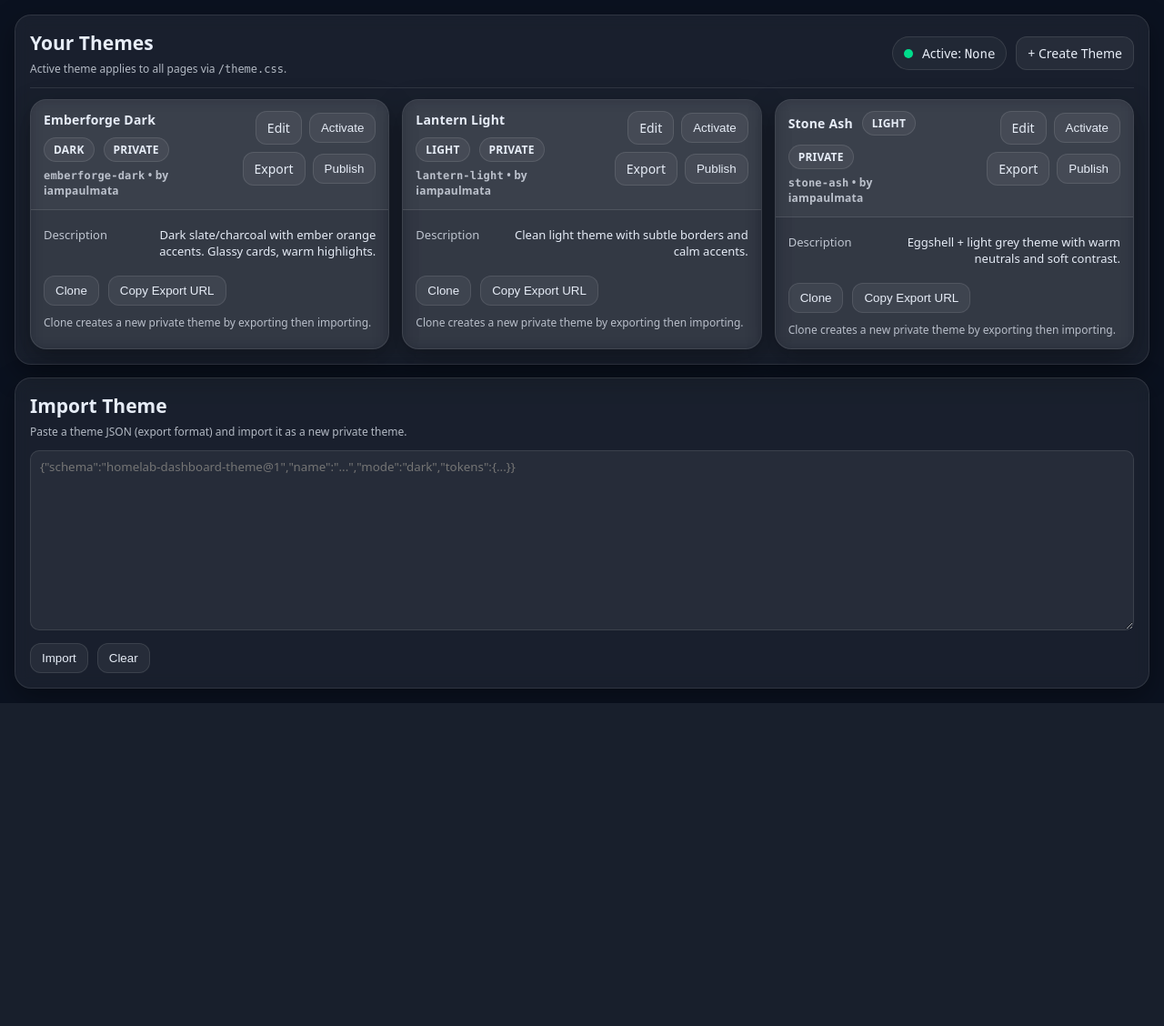
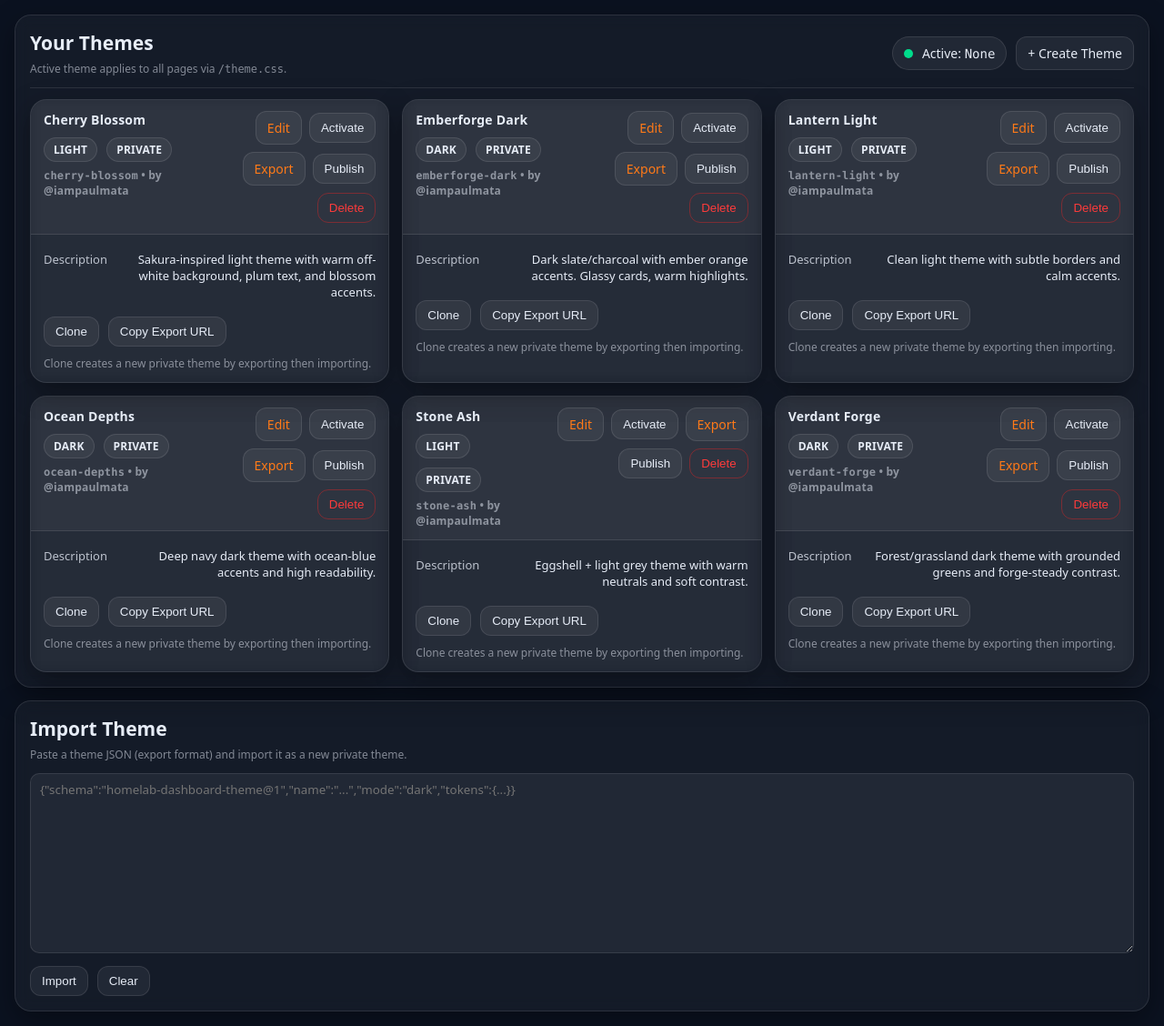
Before and after one commit to iampaulmata/watchforge, a Flask app: page /themes in a window 1280 px wide. Shown: the part 82-1210 px from the top of the page at 91% size. Before the commit the page ends 855 px from the top, so only its background shows below. Run offline with Flask 3, Linux system fonts and the light colour scheme; the visitor is signed in with stand-in values (Sample User, id 1).

Commit message:
added a few new themes and fixes

```diff
--- a/app/static/dashboard.css
+++ b/app/static/dashboard.css
@@ -329,3 +329,213 @@ input[type="color"].input{
 /* Density hint (a tiny tweak) */
 body[data-compact="1"] .row{ padding: 4px 0; }
 body[data-compact="1"] .card-body{ padding: 10px 12px; }
+
+/* Theme cards should use theme tokens, not hardcoded white */
+.theme-card,
+.theme-tile,
+.card { /* include whatever class your theme tiles actually use */
+  background: var(--surface);
+  border: 1px solid var(--border);
+  color: var(--text);
+  box-shadow: var(--shadow);
+  border-radius: var(--radius);
+  backdrop-filter: blur(var(--blur));
+}
+
+/* If you have a subtle inner section on the card */
+.theme-card .section,
+.theme-card .meta,
+.card .section {
+  background: var(--surface-2);
+  border: 1px solid var(--border);
+  border-radius: calc(var(--radius) - 6px);
+}
+
+/* Pills/badges on the theme cards */
+.badge,
+.pill {
+  background: var(--surface-2);
+  border: 1px solid var(--border);
+  color: var(--text);
+}
+
+/* Links/buttons inside the cards */
+.theme-card a,
+.card a {
+  color: var(--accent);
+}
+.theme-card a:hover,
+.card a:hover {
+  color: var(--accent-2);
+}
+/* Themes page layout helpers */
+.panel-head {
+  display: flex;
+  gap: 12px;
+  align-items: center;
+  justify-content: space-between;
+  flex-wrap: wrap;
+}
+
+.panel-head__left { display: grid; gap: 6px; }
+.panel-head__right {
+  display: flex;
+  gap: 10px;
+  align-items: center;
+  flex-wrap: wrap;
+}
+
+.panel-title { margin: 0; }
+
+.panel--spaced { margin-top: var(--gap); }
+
+.panel-actions {
+  display: flex;
+  gap: 10px;
+  flex-wrap: wrap;
+  margin-top: 10px;
+}
+
+/* Theme grid + card structure */
+.theme-grid {
+  display: grid;
+  grid-template-columns: repeat(auto-fit, minmax(320px, 1fr));
+  gap: var(--gap);
+}
+
+.theme-card { cursor: default; }
+
+.theme-card__header {
+  display: flex;
+  align-items: flex-start;
+  justify-content: space-between;
+  gap: 12px;
+}
+
+.theme-card__title {
+  display: flex;
+  flex-direction: column;
+  gap: 6px;
+  align-items: flex-start;
+}
+
+.theme-badges {
+  display: flex;
+  gap: 10px;
+  align-items: center;
+  flex-wrap: wrap;
+}
+
+.theme-card__actions {
+  display: flex;
+  gap: 8px;
+  align-items: center;
+  flex-wrap: wrap;
+  justify-content: flex-end;
+}
+
+.inline-form { display: inline; }
+
+.theme-card__footer { padding-top: 0; }
+
+.theme-card__tools {
+  display: flex;
+  gap: 10px;
+  flex-wrap: wrap;
+}
+
+.theme-card__hint { margin-top: 10px; }
+
+/* Danger button */
+.btn.danger {
+  border-color: rgba(220, 38, 38, 0.35);
+  color: var(--bad);
+}
+
+.btn.danger:hover {
+  border-color: rgba(220, 38, 38, 0.55);
+}
+
+/* Optional: disabled danger button readability */
+.btn.danger:disabled {
+  opacity: 0.55;
+  cursor: not-allowed;
+}
+
+/* ============================
+   THEMES PAGE: TOKEN OVERRIDES
+   Fixes dark-theme readability
+   ============================ */
+
+/* Ensure the page uses theme background + text */
+body {
+  background: var(--bg);
+  color: var(--text);
+  font-family: var(--ui-font);
+  font-size: var(--text-size);
+}
+
+/* Panels should be theme surfaces, not hard-coded gray */
+.panel {
+  background: var(--surface);
+  border: 1px solid var(--border);
+  box-shadow: var(--shadow);
+  border-radius: var(--radius);
+  backdrop-filter: blur(var(--blur));
+}
+
+/* Cards should be theme surfaces too */
+.card {
+  background: var(--surface);
+  border: 1px solid var(--border);
+  box-shadow: var(--shadow);
+  border-radius: var(--radius);
+  color: var(--text);
+}
+
+/* If you have any inner “sections” that were tinted */
+.card-body,
+.card-header {
+  color: var(--text);
+}
+
+/* Small helper text must use muted token */
+.small-note {
+  color: var(--muted);
+}
+
+/* Pills + badges should not default to light backgrounds */
+.pill,
+.badge {
+  background: var(--surface-2);
+  border: 1px solid var(--border);
+  color: var(--text);
+}
+
+/* Links inside cards/panels */
+a {
+  color: var(--accent);
+}
+a:hover {
+  color: var(--accent-2);
+}
+
+/* Buttons: ensure they’re not forcing light backgrounds */
+.btn {
+  color: var(--text);
+  border: 1px solid var(--border);
+  background: var(--surface-2);
+}
+.btn:hover {
+  border-color: rgba(255, 255, 255, 0.18);
+}
+
+/* Keep your danger button readable across themes */
+.btn.danger {
+  color: var(--bad);
+  border-color: rgba(220, 38, 38, 0.45);
+  background: transparent;
+}
+.btn.danger:hover {
+  border-color: rgba(220, 38, 38, 0.70);
+}
--- a/app/templates/themes.html
+++ b/app/templates/themes.html
@@ -87,6 +87,13 @@
                       {% if t.is_public %}Unpublish{% else %}Publish{% endif %}
                     </button>
                   </form>
+                  <form method="post" action="/themes/{{ t.id }}/delete" style="display:inline;"
+                      onsubmit="return confirmDelete('{{ t.name|e }}', '{{ t.slug|e }}', {{ 'true' if (active_slug and t.slug == active_slug) else 'false' }});">
+                  <button class="btn danger" type="submit" {% if active_slug and t.slug == active_slug %}disabled{% endif %}>
+                    Delete
+                  </button>
+                </form>
+
                 </div>
               </div>
 
@@ -199,6 +206,14 @@
         prompt("Copy this URL:", url);
       }
     }
+
+    function confirmDelete(name, slug, isActive) {
+      if (isActive) {
+        alert("You can't delete the active theme. Activate a different theme first.");
+        return false;
+      }
+      return confirm(`Delete theme "${name}" (${slug})?\n\nThis cannot be undone.`);
+    }
   </script>
 </body>
 </html>
--- /dev/null
+++ b/app/themes/cherry_blossom.json
@@ -0,0 +1,40 @@
+{
+  "schema": "homelab-dashboard-theme@1",
+  "name": "Cherry Blossom",
+  "id": "cherry-blossom",
+  "author": "@iampaulmata",
+  "description": "Sakura-inspired light theme with warm off-white background, plum text, and blossom accents.",
+  "mode": "light",
+  "tokens": {
+    "--bg": "#FAF7F8",
+    "--surface": "rgba(43, 31, 36, 0.035)",
+    "--surface-2": "rgba(43, 31, 36, 0.06)",
+    "--text": "#2B1F24",
+    "--muted": "rgba(43, 31, 36, 0.68)",
+    "--border": "rgba(43, 31, 36, 0.13)",
+
+    "--accent": "#B84A74",
+    "--accent-2": "#E79AB5",
+
+    "--good": "#cf5bc3",
+    "--warn": "#e846aa",
+    "--bad": "#8a0155",
+
+    "--radius": "16px",
+    "--shadow": "0 10px 26px rgba(43, 31, 36, 0.10)",
+    "--blur": "6px",
+    "--glass": "0.65",
+
+    "--ui-font": "system-ui, -apple-system, Segoe UI, Roboto, sans-serif",
+    "--mono-font": "ui-monospace, SFMono-Regular, Menlo, Monaco, Consolas, Liberation Mono, monospace",
+    "--text-size": "14px",
+    "--title-size": "18px",
+
+    "--pad": "16px",
+    "--gap": "14px",
+    "--compact": "0",
+
+    "--warn-pct": "80",
+    "--danger-pct": "95"
+  }
+}
--- a/app/themes/emberforge-dark.json
+++ b/app/themes/emberforge-dark.json
@@ -2,7 +2,7 @@
   "schema": "homelab-dashboard-theme@1",
   "name": "Emberforge Dark",
   "id": "emberforge-dark",
-  "author": "iampaulmata",
+  "author": "@iampaulmata",
   "description": "Dark slate/charcoal with ember orange accents. Glassy cards, warm highlights.",
   "mode": "dark",
   "tokens": {
--- a/app/themes/lantern-light.json
+++ b/app/themes/lantern-light.json
@@ -2,7 +2,7 @@
   "schema": "homelab-dashboard-theme@1",
   "name": "Lantern Light",
   "id": "lantern-light",
-  "author": "iampaulmata",
+  "author": "@iampaulmata",
   "description": "Clean light theme with subtle borders and calm accents.",
   "mode": "light",
   "tokens": {
--- /dev/null
+++ b/app/themes/ocean_depths.json
@@ -0,0 +1,40 @@
+{
+  "schema": "homelab-dashboard-theme@1",
+  "name": "Ocean Depths",
+  "id": "ocean-depths",
+  "author": "@iampaulmata",
+  "description": "Deep navy dark theme with ocean-blue accents and high readability.",
+  "mode": "dark",
+  "tokens": {
+    "--bg": "#0B1620",
+    "--surface": "rgba(230, 241, 248, 0.05)",
+    "--surface-2": "rgba(230, 241, 248, 0.09)",
+    "--text": "#E6F1F8",
+    "--muted": "rgba(230, 241, 248, 0.70)",
+    "--border": "rgba(230, 241, 248, 0.16)",
+
+    "--accent": "#66BCFF",
+    "--accent-2": "#3FA9F5",
+
+    "--good": "#22c55e",
+    "--warn": "#f59e0b",
+    "--bad": "#ef4444",
+
+    "--radius": "16px",
+    "--shadow": "0 12px 30px rgba(0, 0, 0, 0.45)",
+    "--blur": "6px",
+    "--glass": "0.60",
+
+    "--ui-font": "system-ui, -apple-system, Segoe UI, Roboto, sans-serif",
+    "--mono-font": "ui-monospace, SFMono-Regular, Menlo, Monaco, Consolas, Liberation Mono, monospace",
+    "--text-size": "14px",
+    "--title-size": "18px",
+
+    "--pad": "16px",
+    "--gap": "14px",
+    "--compact": "0",
+
+    "--warn-pct": "80",
+    "--danger-pct": "95"
+  }
+}
--- a/app/themes/stone-ash.json
+++ b/app/themes/stone-ash.json
@@ -2,7 +2,7 @@
   "schema": "homelab-dashboard-theme@1",
   "name": "Stone Ash",
   "id": "stone-ash",
-  "author": "iampaulmata",
+  "author": "@iampaulmata",
   "description": "Eggshell + light grey theme with warm neutrals and soft contrast.",
   "mode": "light",
   "tokens": {
--- /dev/null
+++ b/app/themes/verdant_forge.json
@@ -0,0 +1,40 @@
+{
+  "schema": "homelab-dashboard-theme@1",
+  "name": "Verdant Forge",
+  "id": "verdant-forge",
+  "author": "@iampaulmata",
+  "description": "Forest/grassland dark theme with grounded greens and forge-steady contrast.",
+  "mode": "dark",
+  "tokens": {
+    "--bg": "#0F1A14",
+    "--surface": "rgba(228, 239, 232, 0.05)",
+    "--surface-2": "rgba(228, 239, 232, 0.09)",
+    "--text": "#E4EFE8",
+    "--muted": "rgba(228, 239, 232, 0.70)",
+    "--border": "rgba(228, 239, 232, 0.16)",
+
+    "--accent": "#7AC9A3",
+    "--accent-2": "#5FB38C",
+
+    "--good": "#22c55e",
+    "--warn": "#f59e0b",
+    "--bad": "#ef4444",
+
+    "--radius": "16px",
+    "--shadow": "0 12px 30px rgba(0, 0, 0, 0.45)",
+    "--blur": "6px",
+    "--glass": "0.60",
+
+    "--ui-font": "system-ui, -apple-system, Segoe UI, Roboto, sans-serif",
+    "--mono-font": "ui-monospace, SFMono-Regular, Menlo, Monaco, Consolas, Liberation Mono, monospace",
+    "--text-size": "14px",
+    "--title-size": "18px",
+
+    "--pad": "16px",
+    "--gap": "14px",
+    "--compact": "0",
+
+    "--warn-pct": "80",
+    "--danger-pct": "95"
+  }
+}
```
Also changed, not shown: app/watchforge.py (+77 -12 lines).
